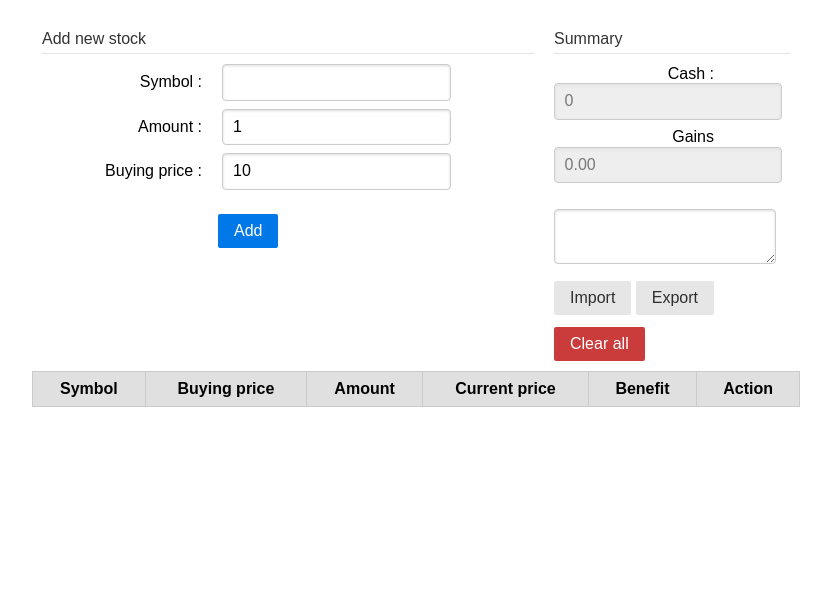
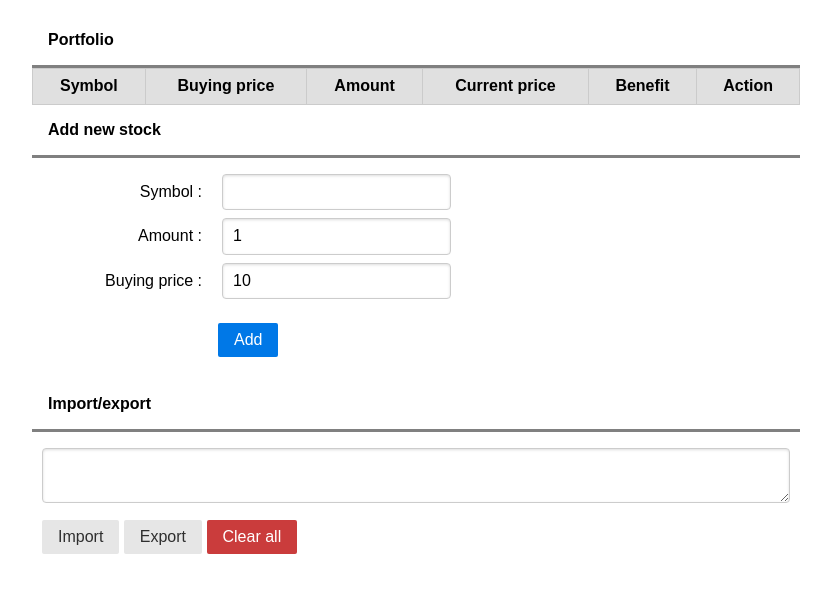
Before and after one commit to fmorel/fmorel.github.io, a plain HTML site: page index.html in a window 1280 px wide. Shown: the part 115-708 px from the top of the page, without its empty margins (224-1055 px from the left). Drawn offline with nearby package versions, Linux system fonts and the light colour scheme.

Commit message:
Update page layout

```diff
--- a/index.html
+++ b/index.html
@@ -21,6 +21,10 @@
         margin: auto;
         width: 100%;
       }
+      .content textarea {
+        width: 100%;
+        max-width: 100%;
+      }
       th {
         text-align: center;
       }
@@ -42,6 +46,12 @@
         color: white;
         background: rgb(202, 60, 60);
       }
+      .section-header {
+        border-bottom-style: solid;
+        border-color: grey;
+        padding: 1em;
+        font-weight: bold;
+      }
   </style>
   <title>Portfolio</title>
 </head>
@@ -53,57 +63,7 @@
     </div>
     <br>
     <div id="app">
-      <div class="pure-g">
-        <div class="pure-u-2-3">
-        <div class="padded">
-          <form class="pure-form pure-form-aligned">
-            <fieldset>
-            <legend>Add new stock</legend>
-            <div class="pure-control-group">
-              <label for="symbol"> Symbol :</label>
-              <input id="symbol" v-model="addsymbol">
-            </div>
-            <div class="pure-control-group">
-              <label for="amount"> Amount :</label>
-              <input id="amount" v-model="addamount">
-            </div>
-            <div class="pure-control-group">
-              <label for="price"> Buying price :</label>
-              <input id="price" v-model="addprice">
-            </div>
-            <div class="pure-controls">
-              <button type="button" class="pure-button pure-button-primary" v-on:click="add_stock">Add</button>
-            </div>
-            </fieldset>
-          </form>
-        </div>
-        </div>
-        <div class="pure-u-1-3">
-        <div class="padded">
-          <form class="pure-form pure-form-aligned">
-          <legend>Summary</legend>
-            <fieldset>
-            <div class="pure-control-group">
-              <label for="cash">Cash :</label>
-              <input id="cash" v-model="cash" readonly="">
-            </div>
-            <div class="pure-control-group">
-              <label for="gains"> Gains</label>
-              <input id="gains" v-model="potential_gains" readonly="">
-            </div>
-            </fieldset>
-            <fieldset>
-              <textarea class="pure-input" v-model="storage_string"></textarea>
-            </fieldset>
-            <fieldset>
-              <button type="button" class ="pure-button" v-on:click="import_storage">Import</button>
-              <button type="button" class ="pure-button" v-on:click="export_storage">Export</button>
-            </fieldset>
-            <button type="button" class="pure-button button-danger" v-on:click="clear_all">Clear all</button>
-          </form>
-        </div>
-        </div>
-      </div>
+      <div class="section-header"> Portfolio </div>
       <div>
         <table class="pure-table pure-table-striped">
         <thead >
@@ -124,6 +84,41 @@
         </tr>
         </table>
       </div>
+      <div class="section-header"> Add new stock </div>
+      <div class="padded">
+        <form class="pure-form pure-form-aligned">
+            <fieldset>
+            <div class="pure-control-group">
+              <label for="symbol"> Symbol :</label>
+              <input id="symbol" v-model="addsymbol">
+            </div>
+            <div class="pure-control-group">
+              <label for="amount"> Amount :</label>
+              <input id="amount" v-model="addamount">
+            </div>
+            <div class="pure-control-group">
+              <label for="price"> Buying price :</label>
+              <input id="price" v-model="addprice">
+            </div>
+            <div class="pure-controls">
+              <button type="button" class="pure-button pure-button-primary" v-on:click="add_stock">Add</button>
+            </div>
+            </fieldset>
+        </form>
+      </div>
+      <div class="section-header"> Import/export </div>
+      <div class="padded">
+          <form class="pure-form pure-form-aligned">
+            <fieldset>
+              <textarea class="pure-input" v-model="storage_string"></textarea>
+            </fieldset>
+            <fieldset>
+              <button type="button" class ="pure-button" v-on:click="import_storage">Import</button>
+              <button type="button" class ="pure-button" v-on:click="export_storage">Export</button>
+              <button type="button" class="pure-button button-danger" v-on:click="clear_all">Clear all</button>
+            </fieldset>
+          </form>
+        </div>
     </div>
   </div>
   <script defer src="ext/stocks.js"></script>
```
